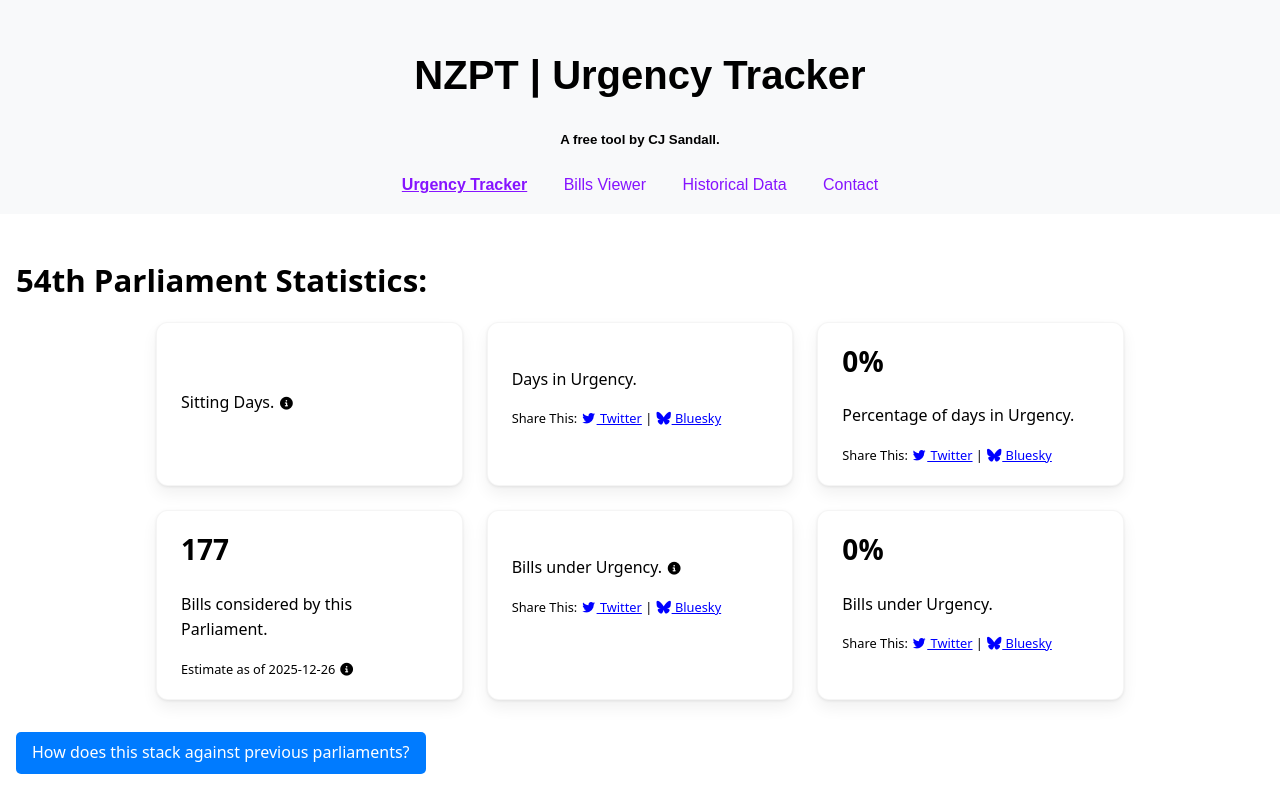
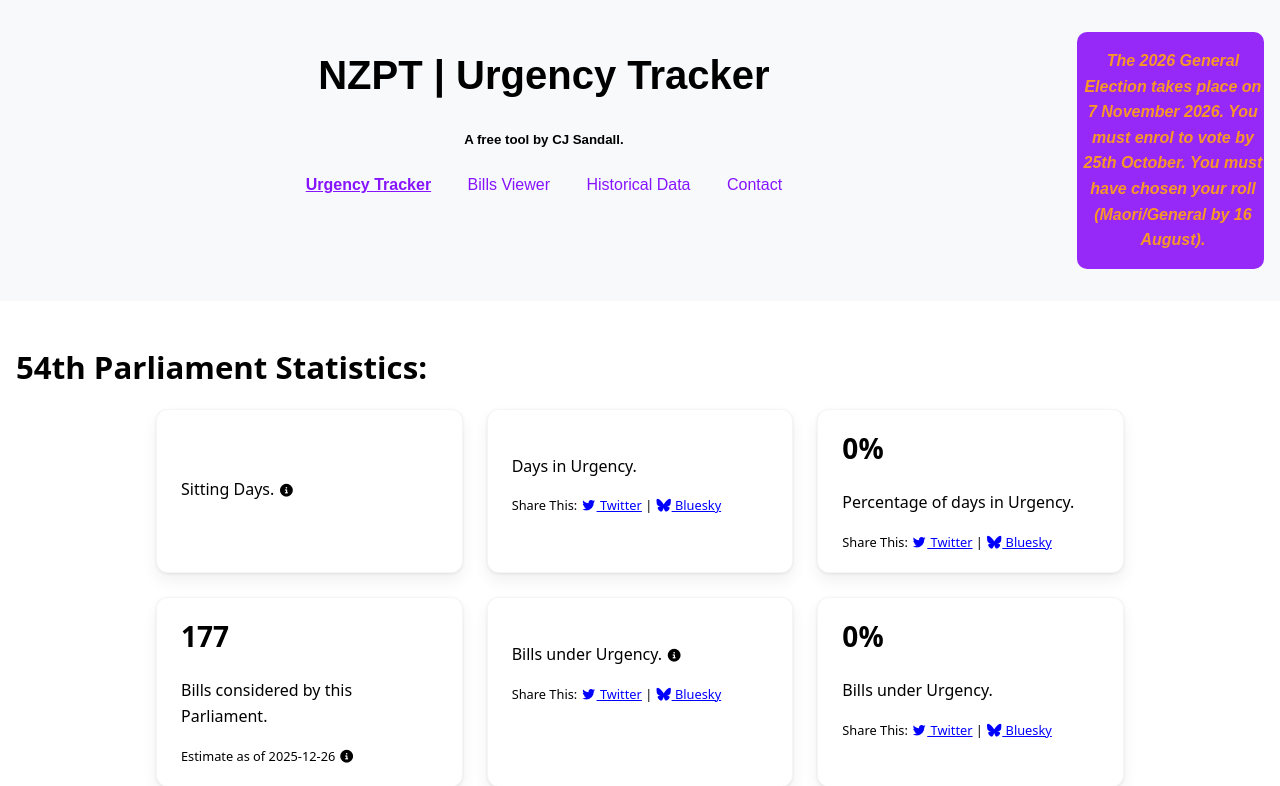
Before and after one commit to ItsHammy/nzpt-urgency, a PHP site: page / in a window 1280 px wide. Shown: the top 786 px of the page. Run offline with PHP 8.4, Linux system fonts and the light colour scheme; data that the repository does not hold is empty; some libraries are stand-ins or nearby versions.

Commit message:
Start infoblock

```diff
--- a/web/assets/style.css
+++ b/web/assets/style.css
@@ -335,3 +335,14 @@ nav a.active {
 .closebtn:hover {
   color: rgb(143, 143, 143);
 }
+
+aside {
+  width: 15%;
+  padding-left: 5px;
+  margin-left: 5px;
+  float: right;
+  font-weight: bold;
+  background-color: #9628f8;
+  color: #f89628;
+  border-radius: 10px;
+}
--- a/web/index.php
+++ b/web/index.php
@@ -55,6 +55,9 @@ $last_updated = file_get_contents('lastupdate.txt');
 </head>
 <body>
     <header>
+        <aside class="header-aside">
+            <p>The 2026 General Election takes place on 7 November 2026. You must enrol to vote by 25th October. You must have chosen your roll (Maori/General by 16 August).</p>
+        </aside>
         <h1>NZPT | Urgency Tracker</h1>
         <h5>A free tool by CJ Sandall.</h5>
         <nav>
```
